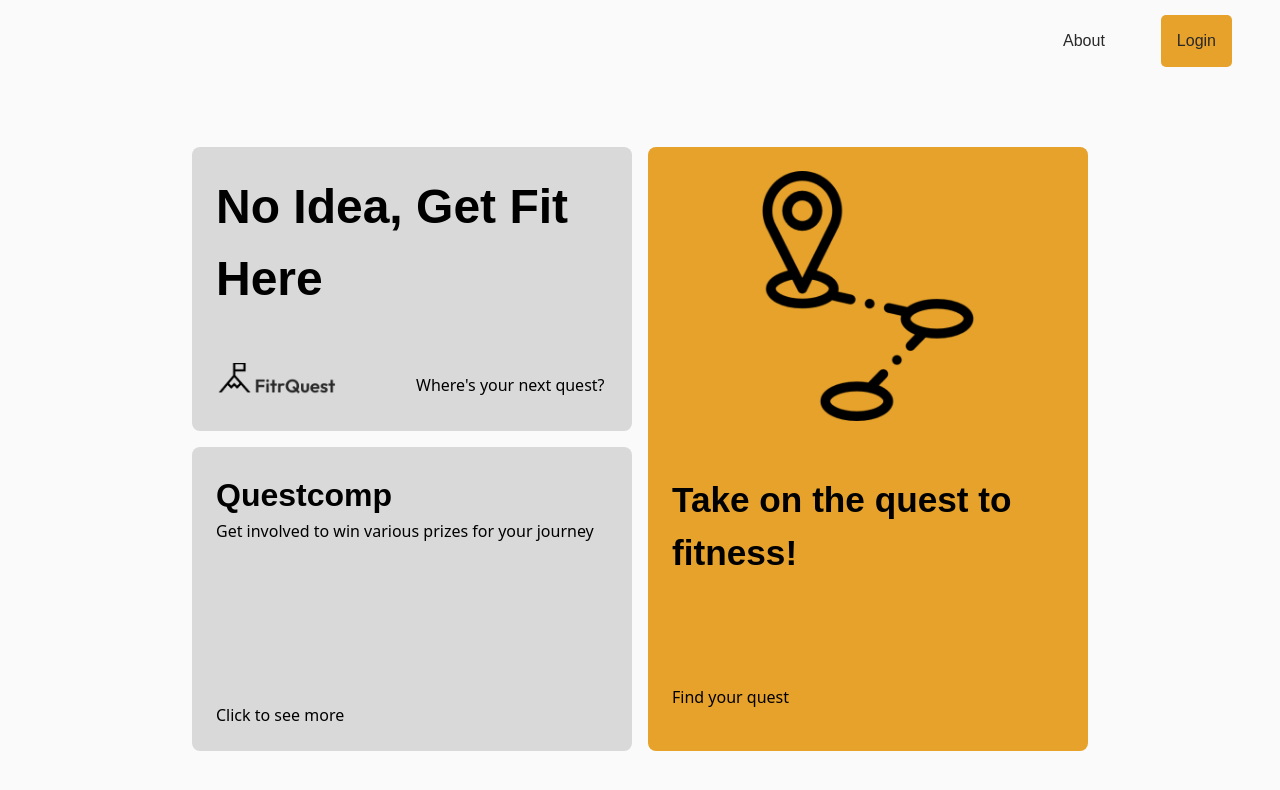
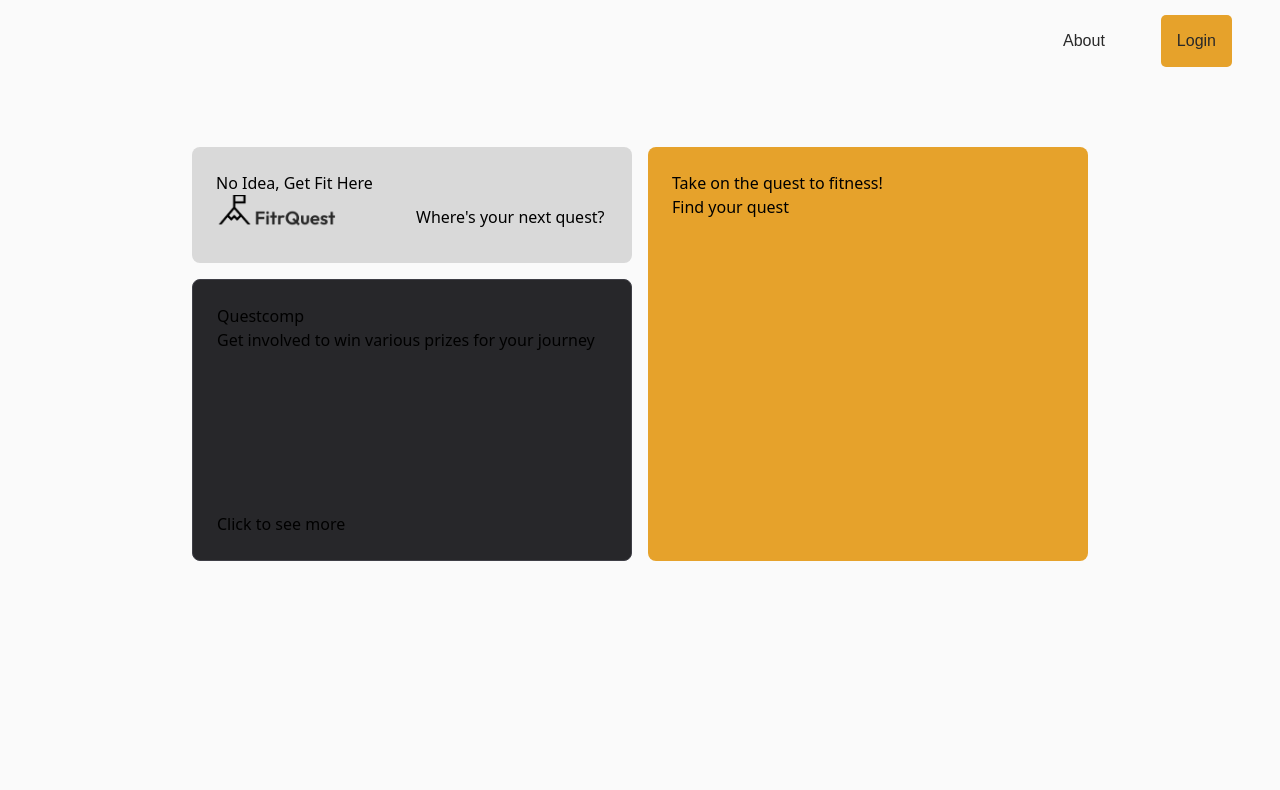
Before and after one commit to Nathan-47/fitrquest, a React (Vite) app: page / in a window 1280 px wide. Shown: the top 790 px of the page. Built offline with nearby package versions, Linux system fonts and the light colour scheme; a web font is replaced by a local one.

Commit message:
grid classnames updated

```diff
--- a/src/components/RevealBento.jsx
+++ b/src/components/RevealBento.jsx
@@ -3,8 +3,8 @@
 import React from 'react';
 import { motion } from "framer-motion";
 import { twMerge } from "tailwind-merge";
-import journey1 from '../images/journey_pic.png';
 import heroLogo from '../images/fitrquest_logo.png';
+import journeyhero from '../images/journey_grid_hero.png';
 
 
 // Create the bento box design for landing
@@ -61,7 +61,7 @@ const HeaderBlock = () => (
     scale: 1.03,
   }}
   className="col-span-12 row-span-1 md:col-span-6" id="landing-card">
-    <a href="#"><p className='landing-title'>No Idea, Get Fit Here</p></a>
+  <h1 className='hero-heading'>No Idea, Get Fit Here</h1>
 
     <div className='grid grid-flow-col auto-cols-max'>
     <img id="hero-logo" src={heroLogo} />
@@ -78,9 +78,10 @@ const QuestBlock = () => (
         scale: 1.03,
       }}
       className="col-span-6 row-span-2 md:col-span-6" id="quest-card"
+
     >
-      <img className="journey-hero" src={journey1} />
-      <p className='quest-title'>Take on the quest to fitness!</p>
+      {/* <img className="journey-hero" src={journeyhero} /> */}
+      <h1>Take on the quest to fitness!</h1>
       <a
       href="#"
       className="flex items-center gap-1 text-black-800 hover:underline"> Find your quest
@@ -95,8 +96,8 @@ const AboutBlock = () => (
     whileHover={{
     scale: 1.03,
     }}
-  className="col-span-6 text-3x1" id="landing-card">
-    <p className='comp-title'>Questcomp</p>
+  className="col-span-6 text-3x1" id="comp-card">
+    <h1>Questcomp</h1>
     <p className='comp-text'>Get involved to win various prizes for your journey</p>
     <a
       href="#"
```
